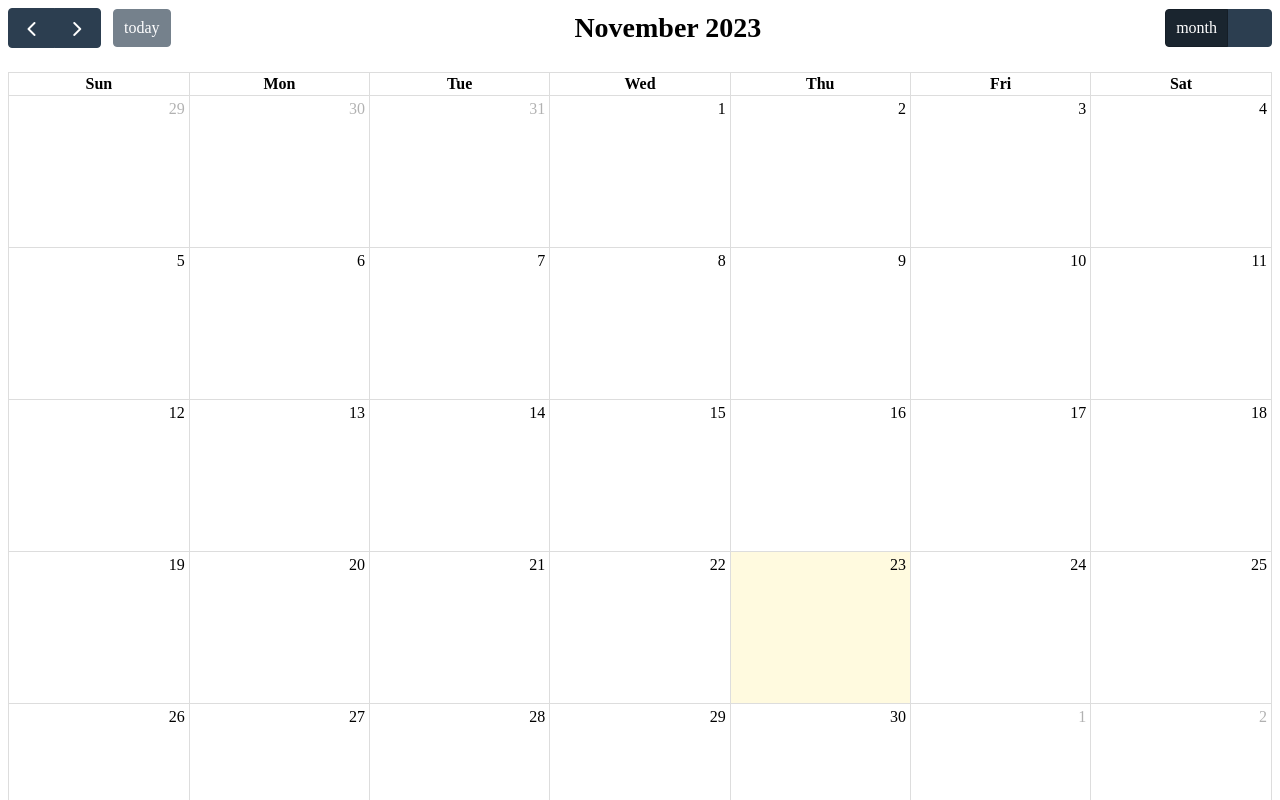
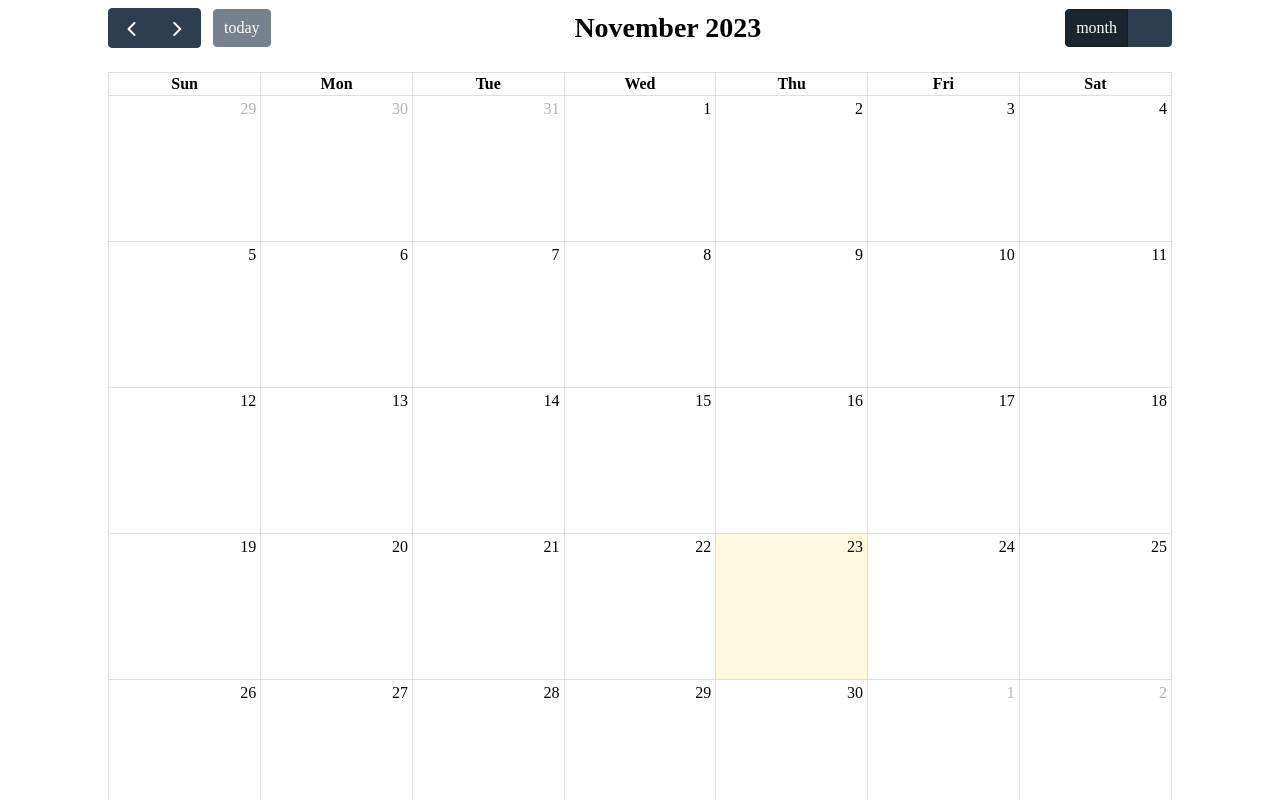
Before and after one commit to CSID-DGU/2023-2-OSSProj-STEP-7, a Next.js app in the folder client/: page /Dal in a window 1280 px wide. Shown: the top 800 px of the page. Built offline with nearby package versions, Linux system fonts and the light colour scheme.

Commit message:
Refactor: 달력 디자인 개선

```diff
--- a/client/src/pages/Dal.jsx
+++ b/client/src/pages/Dal.jsx
@@ -54,9 +54,15 @@ class Dal extends Component {
 
 
   render() {
+
+    const wrapperStyle = {
+      marginLeft: '100px',  // 좌측 여백
+      marginRight: '100px'  // 우측 여백
+    };
+
     return (
       <div className="mypage-body">
-        <div className="body-wrapper box">
+        <div className="body-wrapper box" style={wrapperStyle}>
           <div className="body-info-container">
             <div className="calendar-wrapper">
               <FullCalendar
@@ -76,7 +82,9 @@ class Dal extends Component {
                     right: 'dayGridMonth,timeGridWeek,timeGridDay'
                   }}
 
-
+                  contentHeight={900} // 달력 내용의 높이를 500px로 고정
+                  aspectRatio={1.5} // 가로 세로 비율을 조절, 1.5는 예시이므로 필요에 따라 수정
+                  // height={800}
                   navLinks={ true} // can click day/week names to navigate views
                   selectables={ true}
                   selectMirrors={ true}
```
